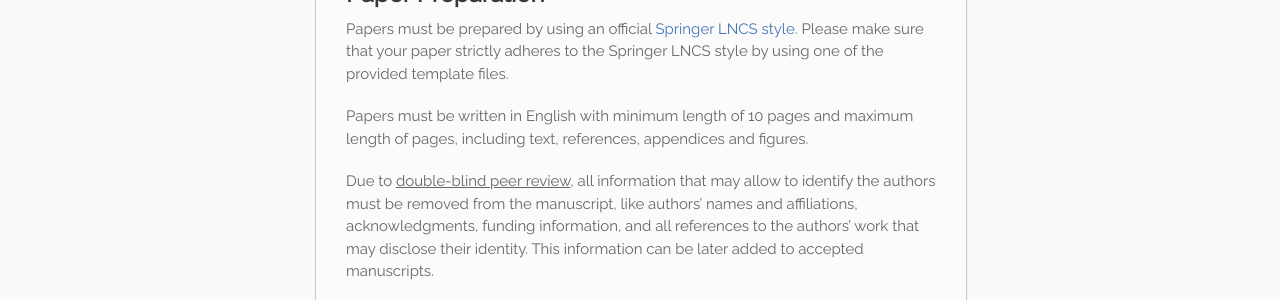
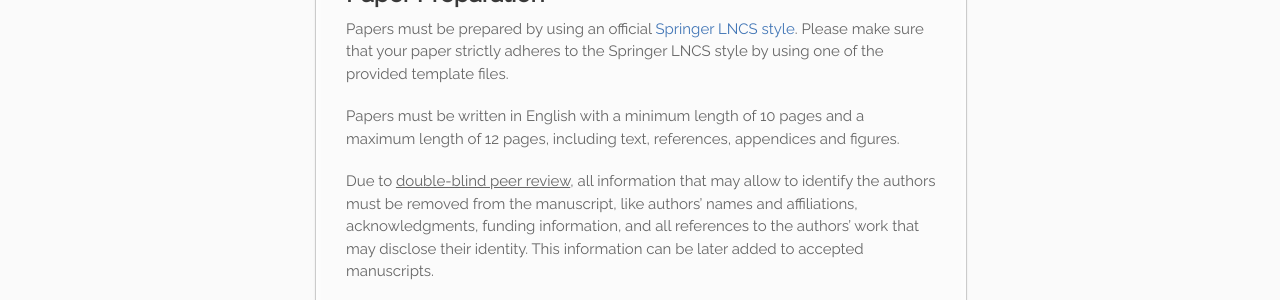
Before and after one commit to pecs-workshop/pecs-workshop.github.io, a Jekyll site: the page built from _2023/03.authors.md, in a window 1280 px wide and 1343 px high. Shown: the part 538-838 px from the top of the window. Built offline with Jekyll 4.4.1, drawn with Linux system fonts in a browser that asks for light colours; some of the changed lines change nothing that is shown.

```diff
--- a/_2023/03.authors.md
+++ b/_2023/03.authors.md
@@ -15,7 +15,7 @@
 Papers must be prepared by using an official [Springer LNCS style](https://www.springer.com/gp/computer-science/lncs/conference-proceedings-guidelines).
 Please make sure that your paper strictly adheres to the Springer LNCS style by using one of the provided template files.
 
-Papers must be written in English with minimum length of 10 pages and maximum length of {{edition.pagelimit}} pages, including text, references, appendices and figures.
+Papers must be written in English with a minimum length of {{edition.min_pagelimit}} pages and a maximum length of {{edition.max_pagelimit}} pages, including text, references, appendices and figures.
 
 Due to <u>double-blind peer review</u>, all information that may allow to identify the authors must be removed from the manuscript, like authors’ names and affiliations, acknowledgments, funding information, and all references to the authors’ work that may disclose their identity. This information can be later added to accepted manuscripts.
 
--- a/_config.yml
+++ b/_config.yml
@@ -19,8 +19,8 @@
     venue: "Limassol, Cyprus"
     location: ""
     dates: "August 28/29, 2023"
-    maxpagelimit: "12"
-    minpagelimit: "10"
+    max_pagelimit: "12"
+    min_pagelimit: "10"
     short_pagelimit: "0"
     submission_link: "https://easychair.org/my/conference?conf=pecs2023"
   '2022':
```
